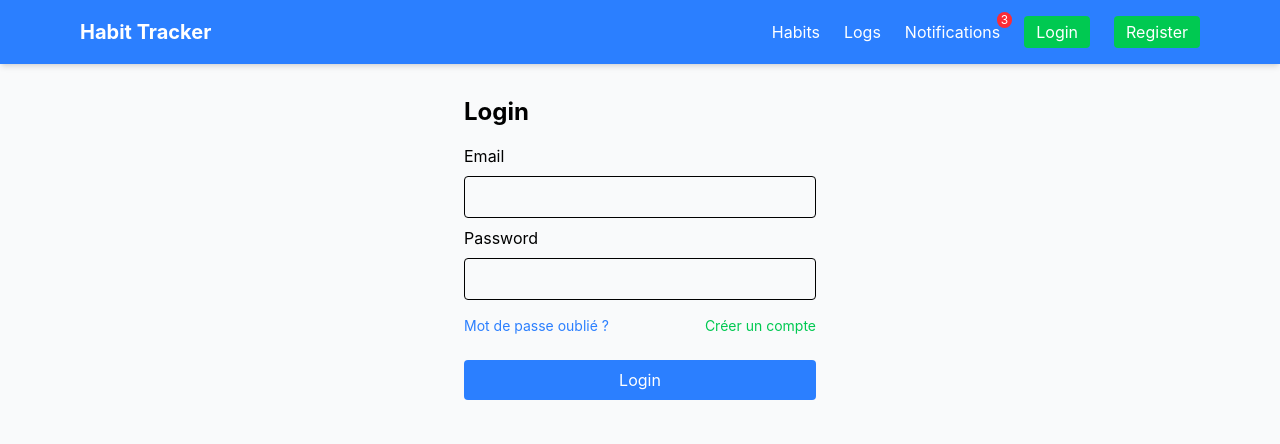
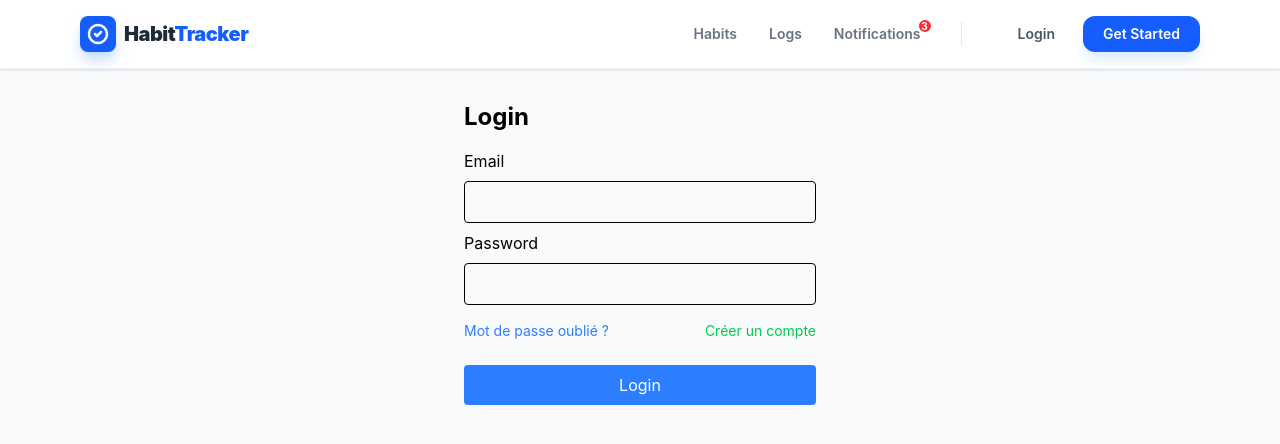
Before and after one commit to Reda-e/Habit-Tracker-frontend, a React (Vite) app: page /login in a window 1280 px wide. Shown: the top 444 px of the page. Built offline with nearby package versions, Linux system fonts and the light colour scheme; no server answers.

Commit message:
improve Header component UI and navigation

```diff
--- a/src/components/Header.jsx
+++ b/src/components/Header.jsx
@@ -7,68 +7,96 @@ export default function Header() {
   const [menuOpen, setMenuOpen] = useState(false);
 
   return (
-    <header className="bg-blue-500 text-white shadow-md">
+    <header className="bg-white border-b border-gray-100 sticky top-0 z-50 shadow-sm">
       <div className="max-w-6xl mx-auto flex justify-between items-center p-4">
+
         {/* Logo / Title */}
-        <div className="text-xl font-bold">Habit Tracker</div>
+        <Link to="/" className="flex items-center gap-2 group">
+          <div className="bg-blue-600 p-1.5 rounded-lg shadow-blue-200 shadow-lg group-hover:rotate-12 transition-transform">
+            <svg xmlns="http://www.w3.org/2000/svg" className="h-6 w-6 text-white" fill="none" viewBox="0 0 24 24" stroke="currentColor">
+              <path strokeLinecap="round" strokeLinejoin="round" strokeWidth={2.5} d="M9 12l2 2 4-4m6 2a9 9 0 11-18 0 9 9 0 0118 0z" />
+            </svg>
+          </div>
+          <span className="text-xl font-black text-gray-800 tracking-tight">
+            Habit<span className="text-blue-600">Tracker</span>
+          </span>
+        </Link>
 
         {/* Desktop Menu */}
-        <nav className="hidden md:flex gap-6 items-center">
-          <Link to="/" className="hover:text-gray-200">Habits</Link>
-          <Link to="/logs" className="hover:text-gray-200">Logs</Link>
-          <Link to="/notifications" className="hover:text-gray-200 relative">
+        <nav className="hidden md:flex gap-8 items-center font-semibold text-sm">
+          <Link to="/" className="text-gray-500 hover:text-blue-600 transition-colors">Habits</Link>
+          <Link to="/logs" className="text-gray-500 hover:text-blue-600 transition-colors">Logs</Link>
+          <Link to="/notifications" className="text-gray-500 hover:text-blue-600 transition-colors relative">
             Notifications
-            {/* Badge example */}
-            <span className="absolute -top-2 -right-3 bg-red-500 text-xs px-1 rounded-full">3</span>
+            <span className="absolute -top-1.5 -right-3 bg-red-500 text-[10px] text-white font-bold h-4 w-4 flex items-center justify-center rounded-full border-2 border-white">
+              3
+            </span>
           </Link>
 
+          <div className="h-6 w-px bg-gray-200 mx-2"></div>
+
           {user ? (
-            <button
-              onClick={logout}
-              className="bg-red-500 px-3 py-1 rounded hover:bg-red-600"
-            >
-              Logout
-            </button>
+            <div className="flex items-center gap-4">
+              <span className="text-gray-400 font-medium">Hi, {user.name?.split(' ')[0]} 👋</span>
+              <button
+                onClick={logout}
+                className="bg-red-50 text-red-600 px-4 py-2 rounded-xl hover:bg-red-100 transition-all font-bold text-xs border border-red-100"
+              >
+                Logout
+              </button>
+            </div>
           ) : (
-            <>
-              <Link to="/login" className="bg-green-500 px-3 py-1 rounded hover:bg-green-600">Login</Link>
-              <Link to="/register" className="bg-green-500 px-3 py-1 rounded hover:bg-green-600">Register</Link>
-            </>
+            <div className="flex gap-3">
+              <Link to="/login" className="text-gray-600 hover:bg-gray-50 px-4 py-2 rounded-xl transition-all">Login</Link>
+              <Link to="/register" className="bg-blue-600 text-white px-5 py-2 rounded-xl hover:bg-blue-700 shadow-lg shadow-blue-100 transition-all">
+                Get Started
+              </Link>
+            </div>
           )}
         </nav>
 
         {/* Mobile menu button */}
         <button
-          className="md:hidden"
+          className="md:hidden p-2 text-gray-600 hover:bg-gray-100 rounded-lg transition-colors"
           onClick={() => setMenuOpen(!menuOpen)}
         >
-          {menuOpen ? "✖" : "☰"}
+          {menuOpen ? (
+            <svg xmlns="http://www.w3.org/2000/svg" className="h-6 w-6" fill="none" viewBox="0 0 24 24" stroke="currentColor">
+              <path strokeLinecap="round" strokeLinejoin="round" strokeWidth={2} d="M6 18L18 6M6 6l12 12" />
+            </svg>
+          ) : (
+            <svg xmlns="http://www.w3.org/2000/svg" className="h-6 w-6" fill="none" viewBox="0 0 24 24" stroke="currentColor">
+              <path strokeLinecap="round" strokeLinejoin="round" strokeWidth={2} d="M4 6h16M4 12h16M4 18h16" />
+            </svg>
+          )}
         </button>
       </div>
 
       {/* Mobile Menu */}
       {menuOpen && (
-        <nav className="md:hidden flex flex-col gap-2 bg-blue-600 p-4">
-          <Link to="/" className="hover:text-gray-200" onClick={()=>setMenuOpen(false)}>Habits</Link>
-          <Link to="/logs" className="hover:text-gray-200" onClick={()=>setMenuOpen(false)}>Logs</Link>
-          <Link to="/notifications" className="hover:text-gray-200 relative" onClick={()=>setMenuOpen(false)}>
+        <nav className="md:hidden bg-white border-t border-gray-50 p-4 space-y-3 shadow-xl animate-in fade-in slide-in-from-top duration-200">
+          <Link to="/" className="block p-3 text-gray-700 font-semibold hover:bg-blue-50 hover:text-blue-600 rounded-xl transition-all" onClick={()=>setMenuOpen(false)}>Habits</Link>
+          <Link to="/logs" className="block p-3 text-gray-700 font-semibold hover:bg-blue-50 hover:text-blue-600 rounded-xl transition-all" onClick={()=>setMenuOpen(false)}>Logs</Link>
+          <Link to="/notifications" className="block p-3 text-gray-700 font-semibold hover:bg-blue-50 hover:text-blue-600 rounded-xl transition-all relative" onClick={()=>setMenuOpen(false)}>
             Notifications
-            <span className="absolute -top-2 -right-3 bg-red-500 text-xs px-1 rounded-full">3</span>
+            <span className="ml-2 bg-red-500 text-white text-[10px] px-2 py-0.5 rounded-full">3 New</span>
           </Link>
 
-          {user ? (
-            <button
-              onClick={() => { logout(); setMenuOpen(false); }}
-              className="bg-red-500 px-3 py-1 rounded hover:bg-red-600"
-            >
-              Logout
-            </button>
-          ) : (
-            <>
-              <Link to="/login" className="bg-green-500 px-3 py-1 rounded hover:bg-green-600" onClick={()=>setMenuOpen(false)}>Login</Link>
-              <Link to="/register" className="bg-green-500 px-3 py-1 rounded hover:bg-green-600" onClick={()=>setMenuOpen(false)}>Register</Link>
-            </>
-          )}
+          <div className="pt-4 border-t border-gray-100 flex flex-col gap-2">
+            {user ? (
+              <button
+                onClick={() => { logout(); setMenuOpen(false); }}
+                className="w-full bg-red-50 text-red-600 p-3 rounded-xl font-bold transition-all border border-red-100 text-center"
+              >
+                Logout
+              </button>
+            ) : (
+              <>
+                <Link to="/login" className="w-full text-center p-3 text-gray-600 font-semibold rounded-xl hover:bg-gray-50 transition-all" onClick={()=>setMenuOpen(false)}>Login</Link>
+                <Link to="/register" className="w-full bg-blue-600 text-white p-3 rounded-xl font-bold shadow-lg shadow-blue-100 text-center" onClick={()=>setMenuOpen(false)}>Register</Link>
+              </>
+            )}
+          </div>
         </nav>
       )}
     </header>
```
